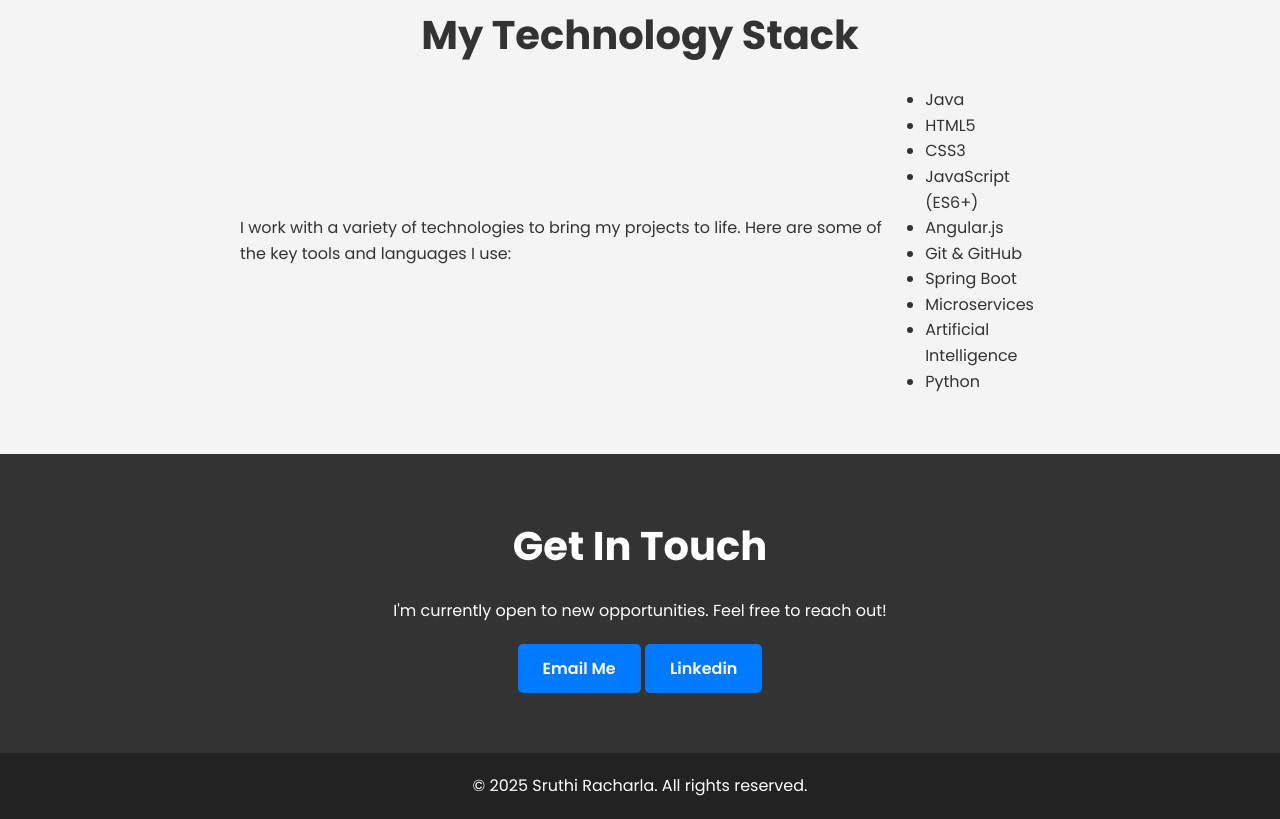
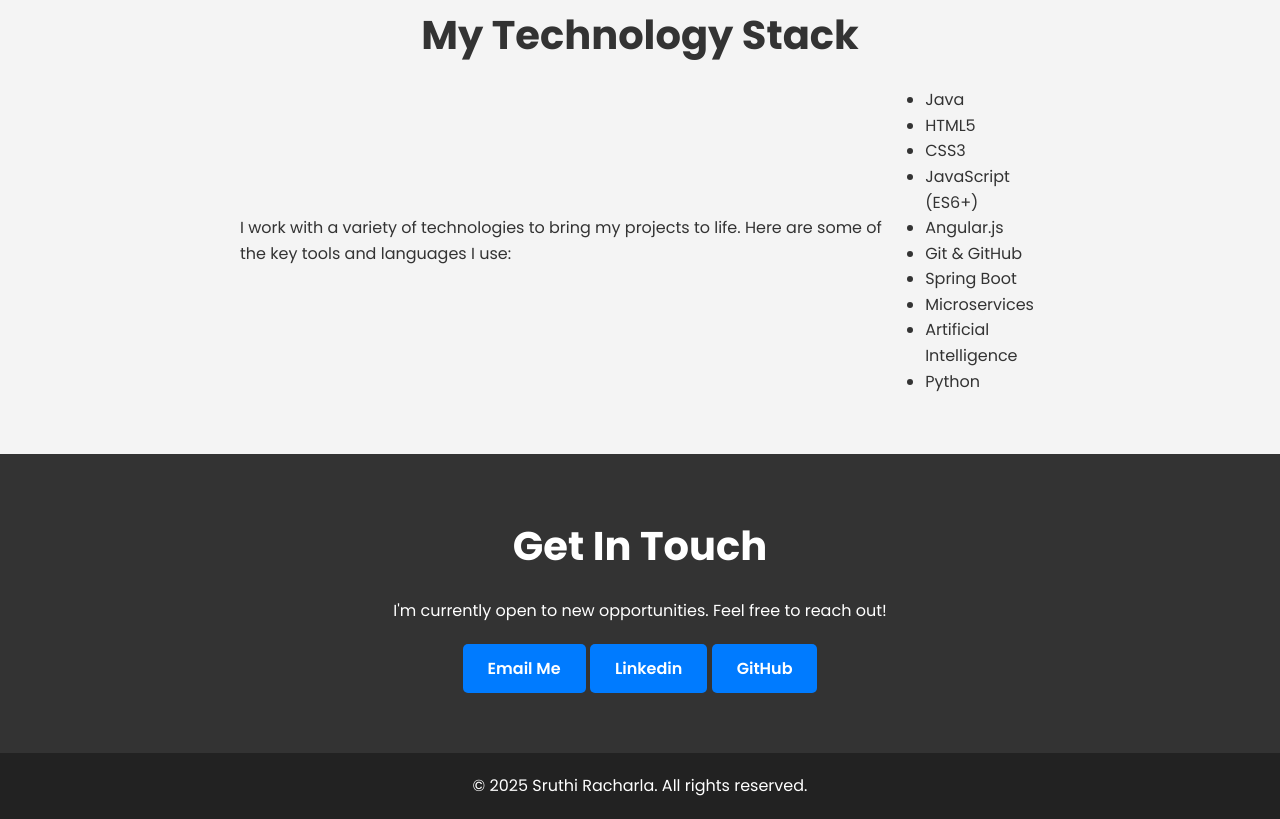
Before and after one commit to racharlasruthi/Portfolio, a plain HTML site: page index.html in a window 1280 px wide. Shown: the part 2200-3019 px from the top of the page. Drawn offline with Linux system fonts and the light colour scheme.

Commit message:
Update index.html

```diff
--- a/index.html
+++ b/index.html
@@ -135,6 +135,8 @@ Collaborated with cross-functional teams to resolve production defects and trans
             <a href="mailto:sruthi.racharla357@gmail.com" class="cta-button">Email Me</a>
 
              <a href="https://www.linkedin.com/in/racharla-sruthi/" class="cta-button">Linkedin</a>
+            <a href="https://github.com/racharlasruthi" class="cta-button">GitHub</a>
+
         </section>
     </main>
 
```
